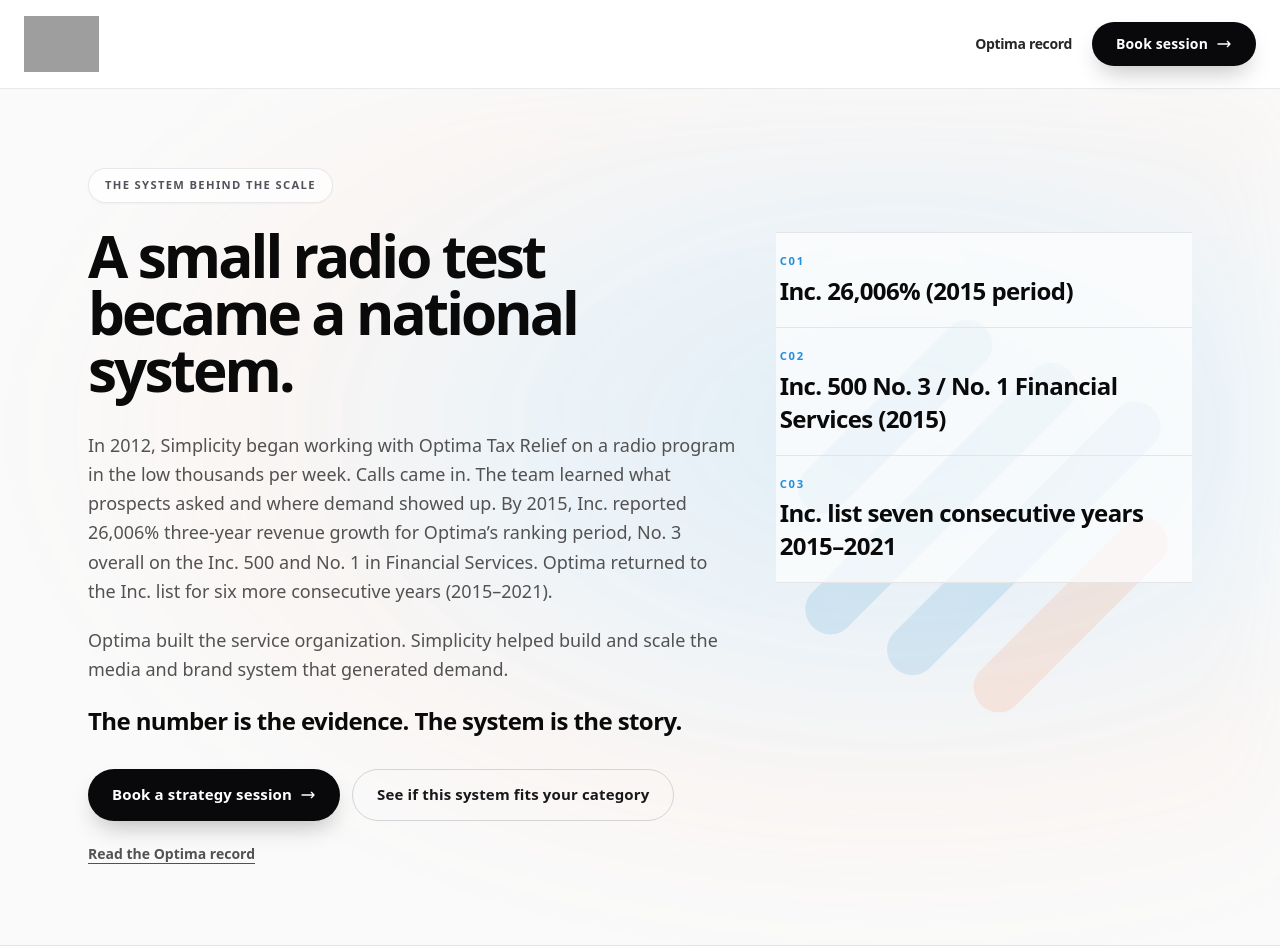
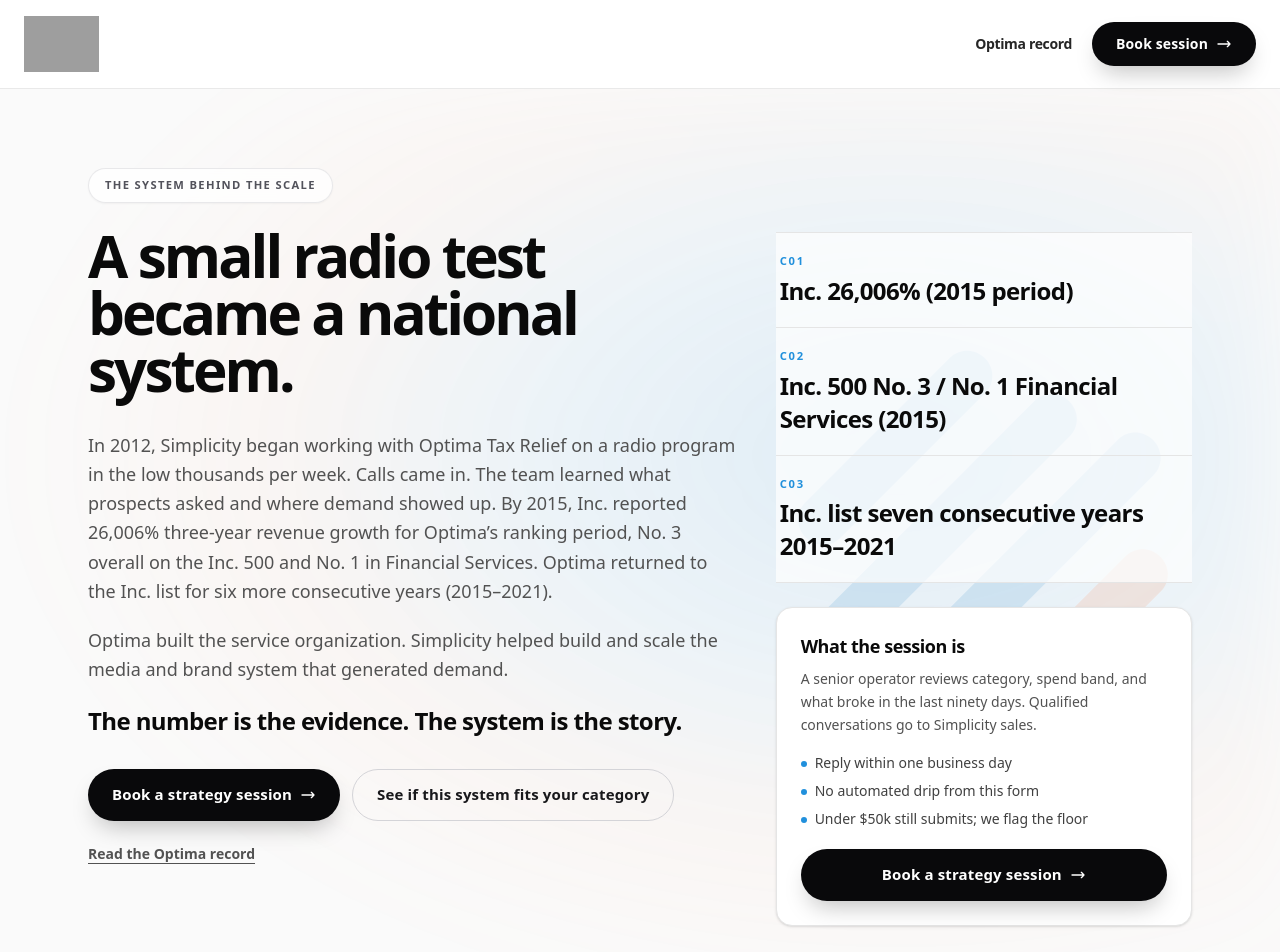
Before and after one commit to solfinnai/simplicityscaling, a Next.js app: page / in a window 1280 px wide. Shown: the top 952 px of the page. Built offline with nearby package versions, Linux system fonts and the light colour scheme; no server answers; grey boxes are pictures that could not be loaded; a web font is replaced by a local one.

Commit message:
Move booking earlier and split the session form into two steps

```diff
--- a/src/app/page.tsx
+++ b/src/app/page.tsx
@@ -13,10 +13,10 @@
     <>
       <Hero />
       <FourMoves />
-      <CategoryPanels />
       <BoundedTest />
       <HardForm />
       <SoftForm />
+      <CategoryPanels />
       <OptimaRecord />
       <EvidenceNote />
       <StickyCta />
--- a/src/app/thanks/page.tsx
+++ b/src/app/thanks/page.tsx
@@ -67,14 +67,17 @@
         </p>
       </div>
       <div className="mt-8 flex flex-col gap-3 sm:flex-row">
-        <Link
-          href="/"
-          className="btn-primary"
-        >
-          Back to the system
-        </Link>
-        <Link href={`/${SITE.caseStudyPath}`} className="btn-secondary">
-          Optima record
+        {isHard ? (
+          <a href={SITE.phoneHref} className="btn-primary">
+            Call {SITE.phoneDisplay}
+          </a>
+        ) : (
+          <Link href="/#strategy-session" className="btn-primary">
+            Book a strategy session
+          </Link>
+        )}
+        <Link href={isHard ? "/" : "/#optima-record"} className="btn-secondary">
+          {isHard ? "Back to the system" : "Read the Optima record"}
         </Link>
       </div>
     </article>
--- a/src/components/evidence-note.tsx
+++ b/src/components/evidence-note.tsx
@@ -1,5 +1,4 @@
 import { copy } from "@/lib/copy";
-import { SITE } from "@/lib/site";
 
 export function EvidenceNote() {
   return (
@@ -13,7 +12,7 @@
         </p>
         <p className="mt-4">
           <a
-            href={SITE.caseStudyPath}
+            href="#strategy-session"
             className="text-sm font-bold text-accent underline-offset-4 hover:underline"
           >
             {copy.evidence.link}
--- a/src/components/forms/soft-form.tsx
+++ b/src/components/forms/soft-form.tsx
@@ -1,5 +1,6 @@
 "use client";
 
+import { CtaLink } from "@/components/cta-link";
 import { copy } from "@/lib/copy";
 import { CATEGORIES_SOFT } from "@/lib/forms";
 
@@ -24,12 +25,21 @@
     <section id="scorecard" className="border-t border-neutral-200">
       <div className="mx-auto grid w-full max-w-6xl gap-10 px-4 py-16 sm:px-6 lg:grid-cols-[minmax(0,0.9fr)_minmax(0,1.1fr)] lg:py-24">
         <div>
-          <p className="eyebrow">Soft CTA</p>
+          <p className="eyebrow">{copy.soft.eyebrow}</p>
           <h2 className="mt-5 text-3xl tracking-tight sm:text-4xl">
             {copy.soft.heading}
           </h2>
           <p className="mt-5 max-w-md text-base leading-relaxed font-medium text-neutral-600">
             {copy.soft.body}
+          </p>
+          <p className="mt-5">
+            <CtaLink
+              href="#strategy-session"
+              eventLabel="scorecard_book_instead"
+              className="text-sm font-bold text-neutral-800 underline decoration-1 underline-offset-4 hover:text-accent"
+            >
+              {copy.soft.bookInstead}
+            </CtaLink>
           </p>
         </div>
         <form
--- a/src/components/hero.tsx
+++ b/src/components/hero.tsx
@@ -73,6 +73,30 @@
               </li>
             ))}
           </ul>
+          <div className="mt-6 rounded-2xl border border-neutral-200 bg-white p-6 shadow-sm">
+            <p className="font-accent text-lg font-bold tracking-tight text-neutral-950">
+              {copy.hero.sessionCard.heading}
+            </p>
+            <p className="mt-2 text-sm leading-relaxed text-neutral-600">
+              {copy.hero.sessionCard.body}
+            </p>
+            <ul className="mt-4 space-y-2 text-sm text-neutral-700">
+              {copy.hero.sessionCard.bullets.map((bullet) => (
+                <li key={bullet} className="flex gap-2">
+                  <span aria-hidden className="mt-2 h-1.5 w-1.5 shrink-0 rounded-full bg-accent" />
+                  <span>{bullet}</span>
+                </li>
+              ))}
+            </ul>
+            <CtaLink
+              href="#strategy-session"
+              eventLabel="hero_card_session"
+              className="btn-primary mt-5 w-full"
+            >
+              {copy.hero.secondaryCta}
+              <CtaArrow />
+            </CtaLink>
+          </div>
         </aside>
       </div>
     </section>
--- a/src/components/sticky-cta.tsx
+++ b/src/components/sticky-cta.tsx
@@ -11,10 +11,12 @@
   useEffect(() => {
     const onScroll = () => {
       const session = document.getElementById("strategy-session");
-      const sessionTop = session?.getBoundingClientRect().top ?? 9999;
+      const rect = session?.getBoundingClientRect();
       const pastHero = window.scrollY > 420;
-      const overForm = sessionTop < window.innerHeight * 0.72;
-      setVisible(pastHero && !overForm);
+      const formInView = Boolean(
+        rect && rect.top < window.innerHeight * 0.78 && rect.bottom > 96,
+      );
+      setVisible(pastHero && !formInView);
     };
     onScroll();
     window.addEventListener("scroll", onScroll, { passive: true });
--- a/src/lib/copy.ts
+++ b/src/lib/copy.ts
@@ -21,6 +21,15 @@
     primaryCta: "See if this system fits your category",
     secondaryCta: "Book a strategy session",
     caseStudy: `${SITE.caseStudyLabel}`,
+    sessionCard: {
+      heading: "What the session is",
+      body: "A senior operator reviews category, spend band, and what broke in the last ninety days. Qualified conversations go to Simplicity sales.",
+      bullets: [
+        "Reply within one business day",
+        "No automated drip from this form",
+        "Under $50k still submits; we flag the floor",
+      ],
+    },
   },
   proofChips: [
     { id: "C01", label: "Inc. 26,006% (2015 period)" },
@@ -97,21 +106,43 @@
     ],
   },
   soft: {
+    eyebrow: "If a session is too soon",
     heading: "Get the System scorecard",
     body: "One page: the four moves, response-event checklist by category, evidence required before scale.",
     submit: "Get the System scorecard",
+    bookInstead: "Prefer the conversation? Book a strategy session.",
   },
   hard: {
+    eyebrow: "Primary next step",
     heading: "Book a strategy session",
     body: "Tell us the category, spend band, and what broke in the last ninety days. A senior operator reviews it. Qualified sessions route to Simplicity sales.",
     submit: "Request my strategy session",
+    continue: "Continue to the brief",
+    back: "Back",
+    step1: "You",
+    step2: "The work",
+    stepError: "Name, work email, company, and role are required to continue.",
     microcopy:
       "We respond within one business day. No automated drip from this form.",
+    nextSteps: [
+      {
+        title: "You send the brief",
+        body: "Category, monthly purchased media, channels, and what the next dollar has to fix.",
+      },
+      {
+        title: "An operator reads it",
+        body: "We decide if a bounded test is the right next engagement.",
+      },
+      {
+        title: "Sales scopes the work",
+        body: "Qualified sessions route to Simplicity sales. No marketing drip.",
+      },
+    ],
   },
   evidence: {
     heading: "How we treat evidence",
     body: "Inc. rankings and growth rates are independent public record for the years named. Campaign history from 2012 is an agency record. Optima built the operation; Simplicity helped build and scale demand.",
-    link: "Jump to the Optima record",
+    link: "Book a strategy session from this record",
   },
   footer: {
     line: `A Simplicity Media operating system · ${SITE.location} · ${SITE.phoneDisplay} · ${SITE.email}`,
```
Also changed, not shown: src/components/forms/hard-form.tsx (+94 -2 lines), 2 other files (tests, documents, lock files or other folders).
